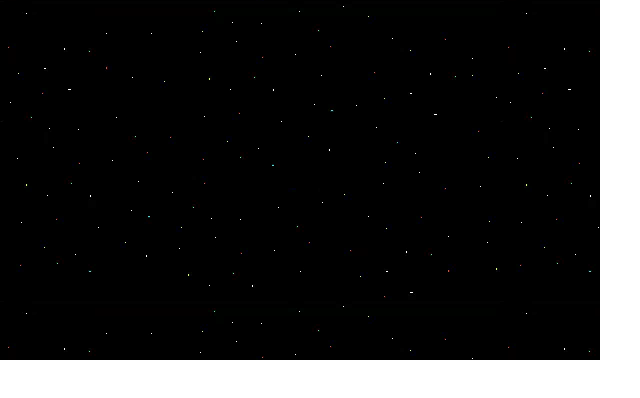
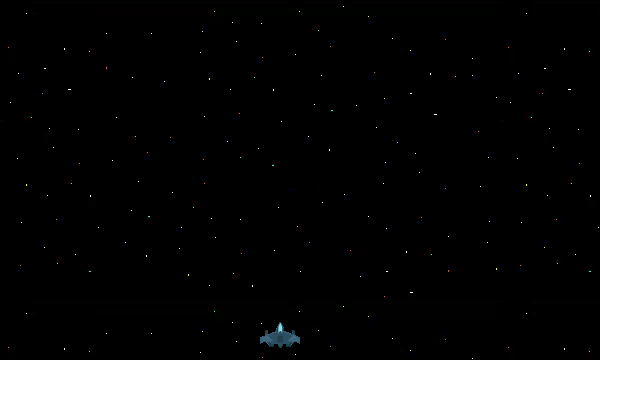
Before and after one commit to kaocy/NCTU-CSNight-Game, a plain HTML site: page src/index.html in a window 1280 px wide. Shown: the full height of the page, 0-640 px from the left. Drawn offline with Linux system fonts and the light colour scheme.

Commit message:
Add ship and bullets

```diff
--- a/src/background.js
+++ b/src/background.js
@@ -10,22 +10,21 @@ class Background extends Drawable {
   constructor () {
     super()
     this.empty = null
-    this.image = new Image()
-    this.image.src = '../imgs/bg.png'
     this.speed = 1 // Redefine speed of the background for panning
   }
 
   // Implement abstract function
   draw () {
+    let canvasHeight = Background.prototype.canvasHeight
     // Pan background
     this.y += this.speed
-    this.context.drawImage(this.image, this.x, this.y)
+    this.context.drawImage(imageStorage.background, this.x, this.y)
 
     // Draw another image at the top edge of the first image
-    this.context.drawImage(this.image, this.x, this.y - this.canvasHeight)
+    this.context.drawImage(imageStorage.background, this.x, this.y - canvasHeight)
 
     // If the image scrolled off the screen, reset
-    if (this.y >= this.canvasHeight) {
+    if (this.y >= canvasHeight) {
       this.y = 0
     }
   }
--- /dev/null
+++ b/src/bullet.js
@@ -0,0 +1,48 @@
+
+/**
+ * Creates the Bullet object which the ship fires. The bullets are
+ * drawn on the "main" canvas.
+ */
+class Bullet extends Drawable {
+  constructor () {
+    super()
+    this.alive = false // whether the bullet is currently in use
+  }
+
+  /**
+   * Sets the bullet values
+   */
+  spawn (x, y, speed) {
+    this.x = x
+    this.y = y
+    this.speed = speed
+    this.alive = true
+  }
+
+  /**
+   * Resets the bullet values
+   */
+  reset () {
+    this.x = 0
+    this.y = 0
+    this.speed = 0
+    this.alive = false
+  }
+
+  /**
+   * Uses a "dirty rectangle" to erase the bullet and moves it.
+   * Returns true if the bullet moved off the screen,
+   * indicating that the bullet is ready to be cleared by the pool,
+   * otherwise draws the bullet.
+   */
+  draw () {
+    this.context.clearRect(this.x, this.y, this.width, this.height)
+    this.y -= this.speed
+    if (this.y <= 0 - this.height) {
+      return true
+    } else {
+      this.context.drawImage(imageStorage.bullet, this.x, this.y)
+      return false
+    }
+  }
+}
--- a/src/drawable.js
+++ b/src/drawable.js
@@ -12,10 +12,11 @@ class Drawable {
     this.canvasHeight = 0
   }
 
-  init (x, y) {
-    // Default variables
+  init (x, y, width, height) {
     this.x = x
     this.y = y
+    this.width = width
+    this.height = height
   }
 
   // Define abstract function to be implemented in child objects
--- a/src/game.js
+++ b/src/game.js
@@ -13,21 +13,36 @@ class Game {
   init () {
     // Get the canvas element
     this.bgCanvas = document.getElementById('background')
-    // this.bgCanvas.width = window.innerWidth;
-    // this.bgCanvas.height = window.innerHeight;
+    this.shipCanvas = document.getElementById('ship')
+    this.mainCanvas = document.getElementById('main')
 
     // Test to see if canvas is supported
     if (!this.bgCanvas.getContext) return false
 
     this.bgContext = this.bgCanvas.getContext('2d')
+    this.shipContext = this.shipCanvas.getContext('2d')
+    this.mainContext = this.mainCanvas.getContext('2d')
 
     // Initialize the background object
     this.background = new Background()
-    this.background.init(0, 0) // Set draw point to 0,0
+    this.background.init(0, 0)
+
+    // Initialize the ship object
+    this.ship = new Ship()
+    let shipStartX = this.shipCanvas.width / 2 - imageStorage.ship.width
+    let shipStartY = this.shipCanvas.height / 4 * 3 + imageStorage.ship.height * 2
+    this.ship.init(shipStartX, shipStartY, imageStorage.ship.width, imageStorage.ship.height)
+
     // Initialize objects to contain their context and canvas information
-    this.background.context = this.bgContext
-    this.background.canvasWidth = this.bgCanvas.width
-    this.background.canvasHeight = this.bgCanvas.height
+    Background.prototype.context = this.bgContext
+    Background.prototype.canvasWidth = this.bgCanvas.width
+    Background.prototype.canvasHeight = this.bgCanvas.height
+    Ship.prototype.context = this.shipContext
+    Ship.prototype.canvasWidth = this.shipCanvas.width
+    Ship.prototype.canvasHeight = this.shipCanvas.height
+    Bullet.prototype.context = this.mainContext
+    Bullet.prototype.canvasWidth = this.mainCanvas.width
+    Bullet.prototype.canvasHeight = this.mainCanvas.height
 
     return true
   }
--- /dev/null
+++ b/src/imageStorage.js
@@ -0,0 +1,36 @@
+
+/**
+ * Define an object to hold all our images for the game so images
+ * are only ever created once. This type of object is known as a
+ * singleton.
+ */
+let imageStorage = new function () {
+  // Define images
+  this.background = new Image()
+  this.ship = new Image()
+  this.bullet = new Image()
+
+  // Ensure all images have loaded before starting the game
+  let numImages = 3; let numLoaded = 0
+  function imageLoaded () {
+    numLoaded++
+    if (numLoaded === numImages) {
+      window.init()
+    }
+  }
+
+  this.background.onload = function () {
+    imageLoaded()
+  }
+  this.ship.onload = function () {
+    imageLoaded()
+  }
+  this.bullet.onload = function () {
+    imageLoaded()
+  }
+
+  // Set images src
+  this.background.src = '../imgs/bg.png'
+  this.ship.src = '../imgs/ship.png'
+  this.bullet.src = '../imgs/bullet.png'
+}()
--- a/src/index.html
+++ b/src/index.html
@@ -9,15 +9,37 @@
             left: 0px;
             background: transparent;
         }
+        #background {
+            z-index: -2;
+        }
+        #main {
+            z-index: -1;
+        }
+        #ship {
+            z-index: 0;
+        }
     </style>
+
+    <script src="imageStorage.js"></script>
+    <script src="keyboard.js"></script>
     <script src="drawable.js"></script>
     <script src="background.js"></script>
+    <script src="bullet.js"></script>
+    <script src="pool.js"></script>
+    <script src="ship.js"></script>
     <script src="game.js"></script>
     <script src="main.js"></script>
 </head>
 <body>
+    <!-- The canvas for the panning background -->
     <canvas id="background" width="600" height="360">
         Your browser does not support canvas. Please try again with a different browser.
     </canvas>
+    <!-- The canvas for all enemy ships and bullets -->
+    <canvas id="main" width="600" height="360">
+    </canvas>
+    <!-- The canvas the ship uses (can only move up one forth the screen.) -->
+    <canvas id="ship" width="600" height="360">
+    </canvas>
 </body>
 </html>
--- /dev/null
+++ b/src/keyboard.js
@@ -0,0 +1,51 @@
+
+/**
+ * The keycodes that will be mapped when a user presses a button.
+ */
+let KEY_CODES = {
+  32: 'space',
+  37: 'left',
+  38: 'up',
+  39: 'right',
+  40: 'down'
+}
+
+/**
+ * Creates the array to hold the KEY_CODES and sets all their values
+ * to false. Checking true/flase is the quickest way to check status
+ * of a key press and which one was pressed when determining
+ * when to move and which direction.
+ */
+let KEY_STATUS = {}
+for (let code in KEY_CODES) {
+  KEY_STATUS[ KEY_CODES[ code ]] = false
+}
+
+/**
+ * Sets up the document to listen to onkeydown events (fired when
+ * any key on the keyboard is pressed down). When a key is pressed,
+ * it sets the appropriate direction to true to let us know which
+ * key it was.
+ */
+document.onkeydown = function (e) {
+  // Firefox and opera use charCode instead of keyCode to return which key was pressed.
+  let keyCode = (e.keyCode) ? e.keyCode : e.charCode
+  if (KEY_CODES[keyCode]) {
+    e.preventDefault()
+    KEY_STATUS[KEY_CODES[keyCode]] = true
+  }
+}
+
+/**
+ * Sets up the document to listen to ownkeyup events (fired when
+ * any key on the keyboard is released). When a key is released,
+ * it sets teh appropriate direction to false to let us know which
+ * key it was.
+ */
+document.onkeyup = function (e) {
+  let keyCode = (e.keyCode) ? e.keyCode : e.charCode
+  if (KEY_CODES[keyCode]) {
+    e.preventDefault()
+    KEY_STATUS[KEY_CODES[keyCode]] = false
+  }
+}
--- a/src/main.js
+++ b/src/main.js
@@ -2,9 +2,9 @@
 // import Game from './game'
 
 let game = new Game()
-
-window.onload = function () {
+window.init = function () {
   if (game.init()) {
+    game.ship.draw()
     animate()
   }
 }
@@ -18,6 +18,8 @@ window.onload = function () {
 function animate () {
   window.requestAnimFrame(animate)
   game.background.draw()
+  game.ship.move()
+  game.ship.bulletPool.animate()
 }
 
 /**
--- /dev/null
+++ b/src/pool.js
@@ -0,0 +1,65 @@
+
+/**
+ * Custom Pool object. Holds Bullet objects to be managed to prevent
+ * garbage collection.
+ */
+class Pool {
+  constructor (size, type) {
+    this.size = size // Max bullets allowed in the pool
+    this.pool = []
+    this.type = type
+  }
+
+  /**
+   * Populates the pool array with given objects
+   */
+  init () {
+    if (this.type === 'bullet') {
+      for (let i = 0; i < this.size; i++) {
+        let bullet = new Bullet()
+        bullet.init(0, 0, imageStorage.bullet.width, imageStorage.bullet.height)
+        this.pool.push(bullet)
+      }
+    }
+  }
+
+  /**
+   * Grabs the last item in the list and initializes it and
+   * pushes it to the front of the array.
+   */
+  get (x, y, speed) {
+    if (!this.pool[this.size - 1].alive) {
+      this.pool[this.size - 1].spawn(x, y, speed)
+      this.pool.unshift(this.pool.pop())
+    }
+  }
+
+  /**
+   * Used for the ship to be able to get two bullets at once. If
+   * only the get() function is used twice, the ship is able to
+   * fire and only have 1 bullet spawn instead of 2.
+   */
+  getTwo (x1, y1, speed1, x2, y2, speed2) {
+    if (!this.pool[this.size - 1].alive &&
+       !this.pool[this.size - 2].alive) {
+      this.get(x1, y1, speed1)
+      this.get(x2, y2, speed2)
+    }
+  }
+
+  /**
+   * Draws any in use Bullets. If a bullet goes off the screen,
+   * clears it and pushes it to the front of the array.
+   */
+  animate () {
+    for (let i = 0; i < this.size; i++) {
+      // Only draw until we find a bullet that is not alive
+      if (!this.pool[i].alive) break
+
+      if (this.pool[i].draw()) {
+        this.pool[i].reset()
+        this.pool.push((this.pool.splice(i, 1))[0])
+      }
+    }
+  }
+}
--- /dev/null
+++ b/src/ship.js
@@ -0,0 +1,74 @@
+
+/**
+ * Create the Ship object that the player controls. The ship is
+ * drawn on the "ship" canvas and uses dirty rectangles to move
+ * around the screen.
+ */
+class Ship extends Drawable {
+  constructor () {
+    super()
+    this.speed = 3
+    this.bulletPool = new Pool(30, 'bullet')
+    this.bulletPool.init()
+    this._counter = 0
+    this._fireRate = 15
+  }
+
+  draw () {
+    this.context.drawImage(imageStorage.ship, this.x, this.y)
+  }
+
+  move () {
+    let canvasWidth = Ship.prototype.canvasWidth
+    let canvasHeight = Ship.prototype.canvasHeight
+    this._counter++
+
+    // Determine if the action is move action
+    if (KEY_STATUS.left || KEY_STATUS.right ||
+        KEY_STATUS.down || KEY_STATUS.up) {
+      // The ship moved, so erase it's current image so it can
+      // be redrawn in it's new location
+      this.context.clearRect(this.x, this.y, this.width, this.height)
+
+      // Update x and y according to the direction to move and redraw the ship.
+      // Change the else if's to if statements to have diagonal movement.
+      if (KEY_STATUS.left) {
+        this.x -= this.speed
+        if (this.x <= 0) {
+          this.x = 0
+        }
+      } else if (KEY_STATUS.right) {
+        this.x += this.speed
+        if (this.x >= canvasWidth - this.width) {
+          this.x = canvasWidth - this.width
+        }
+      } else if (KEY_STATUS.up) {
+        this.y -= this.speed
+        if (this.y <= canvasHeight / 4 * 3) {
+          this.y = canvasHeight / 4 * 3
+        }
+      } else if (KEY_STATUS.down) {
+        this.y += this.speed
+        if (this.y >= canvasHeight - this.height) {
+          this.y = canvasHeight - this.height
+        }
+      }
+
+      // Finish by redrawing the ship
+      this.draw()
+    }
+
+    if (KEY_STATUS.space && this._counter >= this._fireRate) {
+      this.fire()
+      this._counter = 0
+    }
+  }
+
+  /**
+   * Fires two bullets
+   */
+  fire () {
+    this.bulletPool.getTwo(this.x + 6, this.y, 3,
+      this.x + 33, this.y, 3)
+  }
+}
```
Also changed, not shown: imgs/bullet.png (added), imgs/bullet_enemy.png (added), imgs/enemy.png (added), imgs/ship.png (added).
